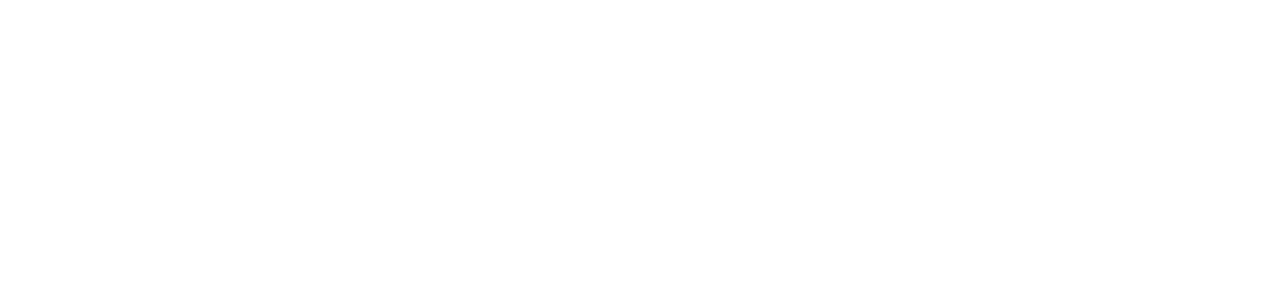
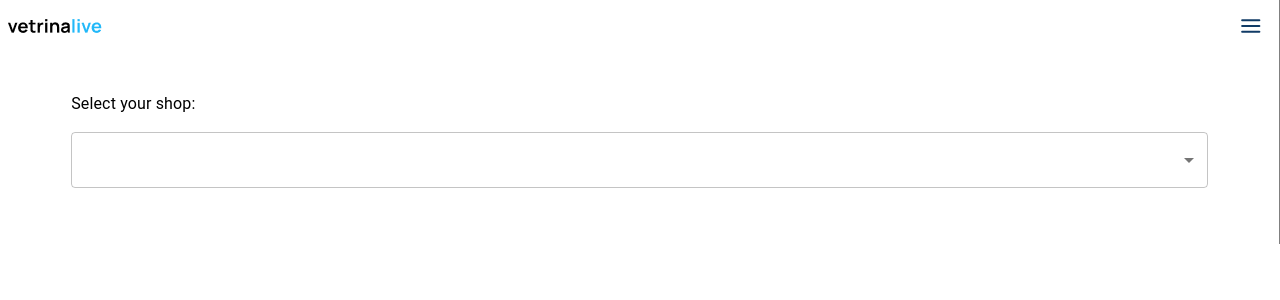
Before and after one commit to andriusdulevicius/ld-assigment, a React (Create React App) app: page / in a window 1280 px wide. Shown: the top 300 px of the page. Built offline with nearby package versions, Linux system fonts and the light colour scheme.

Commit message:
Sidebar dev in progress

```diff
--- a/src/App.js
+++ b/src/App.js
@@ -2,6 +2,8 @@
 import { createTheme, ThemeProvider } from '@mui/material/styles';
 import { darkBlue, secondary, lightBlue } from './styles/colors';
 import GlobalProvider from './context';
+
+import Sidebar from './components/Sidebar/Sidebar';
 
 const theme = createTheme({
   palette: {
@@ -23,7 +25,7 @@
       <Router>
         <ThemeProvider theme={theme}>
           <GlobalProvider>
-            {/* Sidebar */}
+            <Sidebar />
             {/* Header */}
             {/* Dashboard */}
           </GlobalProvider>
--- /dev/null
+++ b/src/components/Sidebar/ShopSelection.jsx
@@ -0,0 +1,23 @@
+import { useState } from 'react';
+import { Box, MenuItem, FormControl, Select, Typography } from '@mui/material';
+
+export default function ShopSelection() {
+  const [shop, setShop] = useState('');
+
+  const handleChange = (event) => {
+    setShop(event.target.value);
+  };
+
+  return (
+    <Box sx={{ width: '90%', margin: '3rem auto' }}>
+      <Typography margin='1rem 0'>Select your shop:</Typography>
+      <FormControl fullWidth>
+        <Select id='shop-select' value={shop} label='Shop' onChange={handleChange}>
+          <MenuItem value='FenohStore'>Fenoh store</MenuItem>
+          <MenuItem value='AmazonStore'>Amazon store</MenuItem>
+          <MenuItem value='EbayStore'>Ebay store</MenuItem>
+        </Select>
+      </FormControl>
+    </Box>
+  );
+}
--- /dev/null
+++ b/src/components/Sidebar/Sidebar.jsx
@@ -0,0 +1,45 @@
+import React from 'react';
+import { makeStyles } from '@mui/styles';
+import { useGlobalState } from '../../context';
+import { Button, Grid, Box } from '@mui/material';
+import ShopSelection from './ShopSelection.jsx';
+import logo from '../../assets/images/logo.png';
+import { BurgerMenu } from '../../assets/icons/BurgerMenu';
+
+const useStyles = makeStyles({
+  image: {
+    objectFit: 'contain',
+  },
+});
+
+const Sidebar = () => {
+  const classes = useStyles();
+  const [state, setState] = useGlobalState();
+  const { menuCollapsed } = state;
+
+  return (
+    <Grid
+      item
+      md={menuCollapsed ? 0.5 : 3}
+      sx={{ display: { xs: 'none', md: 'block' }, borderRight: '1px solid grey', minWidth: '3.5rem' }}
+      height='100%'
+      px='0.5rem'
+      py='0.5rem'
+    >
+      <Box display='flex' justifyContent={menuCollapsed ? 'start' : 'space-between'}>
+        {!menuCollapsed && <img src={logo} alt='Logo' className={classes.image} />}
+        <Button
+          onClick={() => setState({ ...state, menuCollapsed: !menuCollapsed })}
+          color='secondary'
+          sx={{ minWidth: 0 }}
+        >
+          <BurgerMenu color='primary' />
+        </Button>
+      </Box>
+      {/* Menu items */}
+      <ShopSelection />
+    </Grid>
+  );
+};
+
+export default Sidebar;
```
Also changed, not shown: 1 other file (tests, documents, lock files or other folders).
